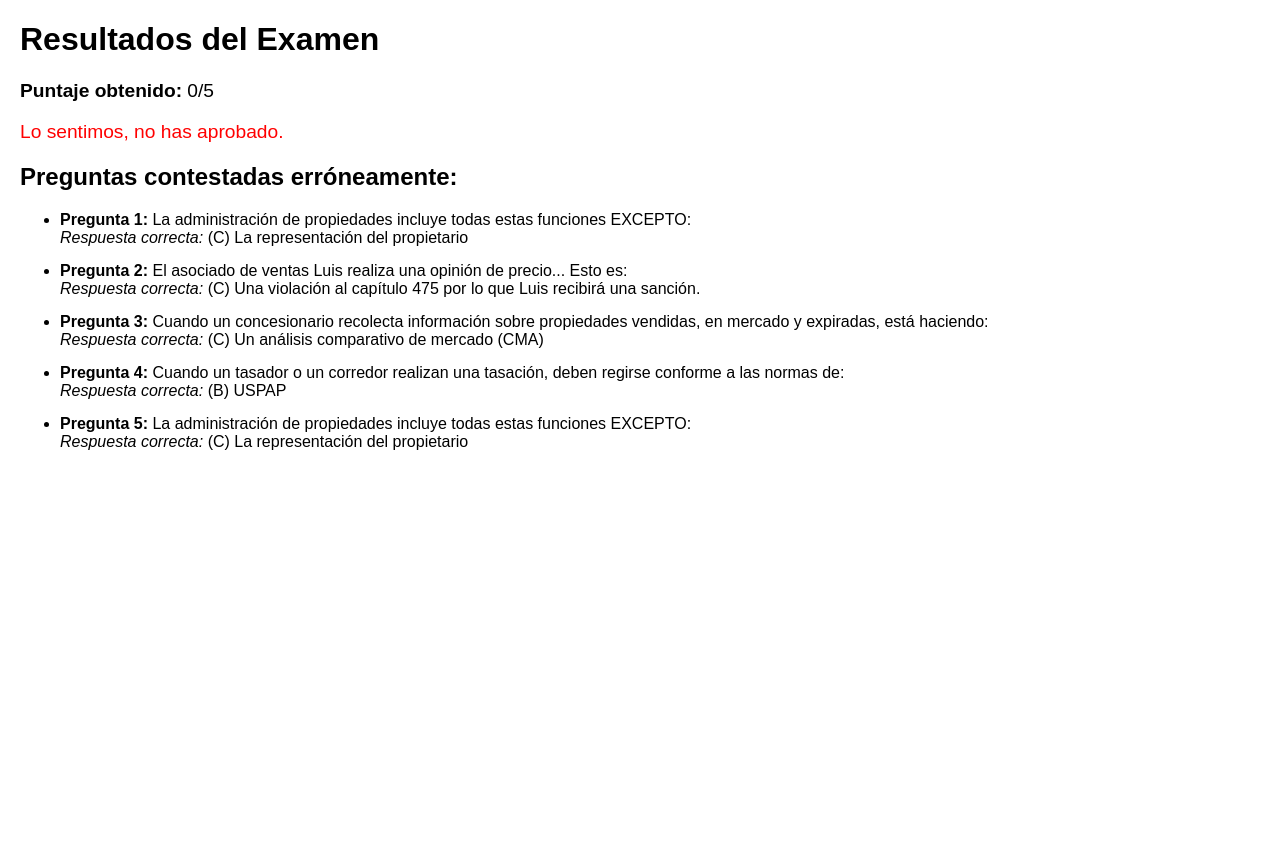
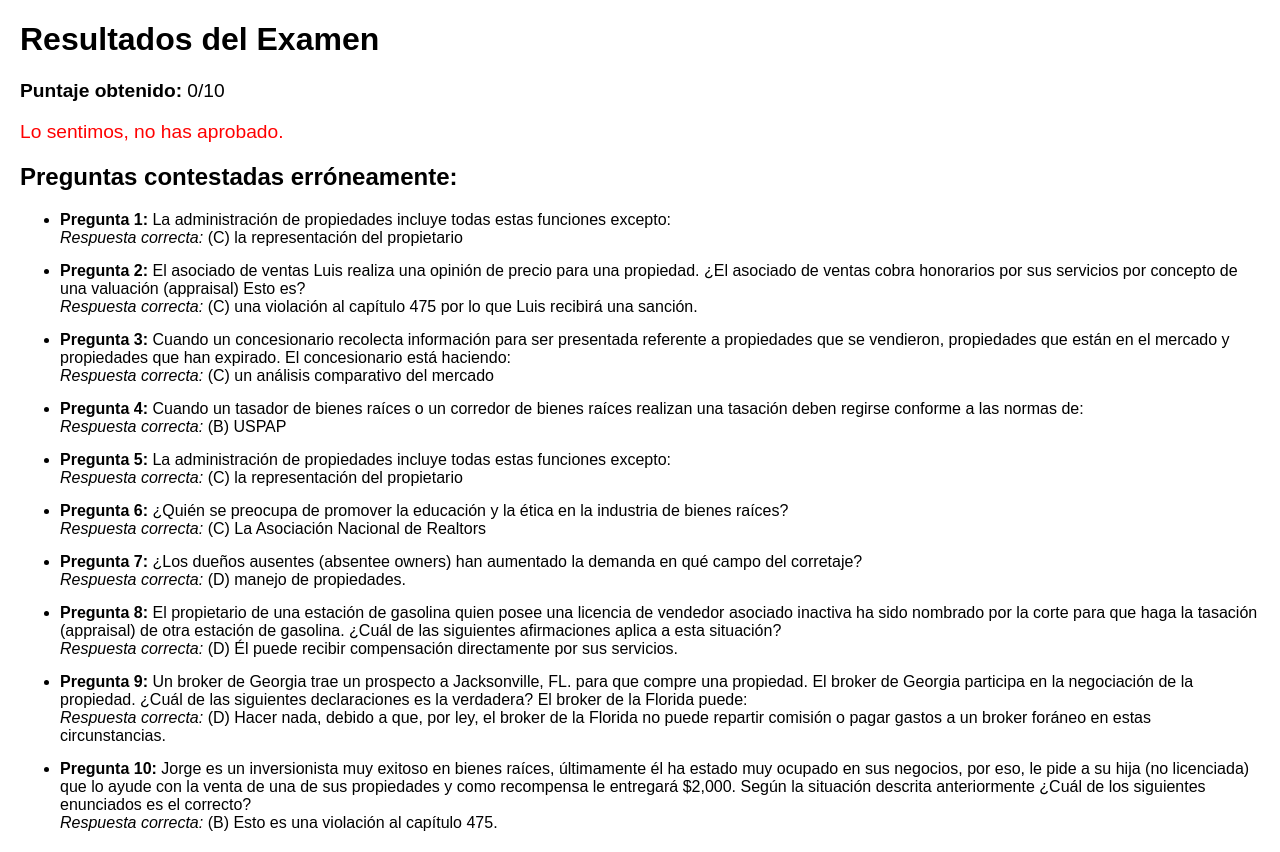
Before and after one commit to eclavijoyi/quiz, a Flask app: page /result in a window 1280 px wide. Before the commit the page ends 450 px from the top, so only its background shows below. Run offline with Flask 2, Linux system fonts and the light colour scheme.

Commit message:
Preguntas aleatorias

```diff
--- a/app.py
+++ b/app.py
@@ -1,5 +1,6 @@
 from flask import Flask, render_template, request, redirect, url_for, session
 import time
+import random
 
 app = Flask(__name__)
 app.secret_key = "clave-secreta-para-sessions"  # Cambia esto por una clave segura
@@ -13,65 +14,120 @@ app.secret_key = "clave-secreta-para-sessions"  # Cambia esto por una clave segu
 #   - "correct": respuesta correcta ("a", "b", "c" o "d")
 #
 # IMPORTANTE:
-#   - Aquí se muestran 5 preguntas de ejemplo. Deberás completar hasta las 100.
+#   - Aquí se muestran 10 preguntas de ejemplo. Deberás completar hasta las 100.
 # ---------------------------------------------------------------------
 
 questions = [
-    {
+   {
         "number": 1,
-        "question": "La administración de propiedades incluye todas estas funciones EXCEPTO:",
+        "question": "La administración de propiedades incluye todas estas funciones excepto:",
         "options": {
-            "a": "El cobro de la renta",
-            "b": "El alquiler de la propiedad",
-            "c": "La representación del propietario",
-            "d": "La supervisión y mantenimiento de la propiedad"
+            "a": "el cobro de la renta",
+            "b": "el alquiler de la propiedad",
+            "c": "la representación del propietario",
+            "d": "la supervisión y mantenimiento de la propiedad."
         },
-        "correct": "c"  # Ajusta según la clave real
+        "correct": "c"
     },
     {
         "number": 2,
-        "question": "El asociado de ventas Luis realiza una opinión de precio... Esto es:",
+        "question": "El asociado de ventas Luis realiza una opinión de precio para una propiedad. ¿El asociado de ventas cobra honorarios por sus servicios por concepto de una valuación (appraisal) Esto es?",
         "options": {
-            "a": "Una violación al Capítulo 120.",
-            "b": "Una violación a la ley de vivienda justa de 1968.",
-            "c": "Una violación al capítulo 475 por lo que Luis recibirá una sanción.",
-            "d": "Una violación a la ley de derechos civiles de 1866."
+            "a": "una violación al Capítulo 120.",
+            "b": "una violación a la ley de vivienda justa de 1968.",
+            "c": "una violación al capítulo 475 por lo que Luis recibirá una sanción.",
+            "d": "una violación a la ley de los derechos civiles de 1866."
         },
-        "correct": "c"  # Ajusta según la clave real
+        "correct": "c"
     },
     {
         "number": 3,
-        "question": "Cuando un concesionario recolecta información sobre propiedades vendidas, en mercado y expiradas, está haciendo:",
+        "question": "Cuando un concesionario recolecta información para ser presentada referente a propiedades que se vendieron, propiedades que están en el mercado y propiedades que han expirado. El concesionario está haciendo:",
         "options": {
-            "a": "Una valoración",
-            "b": "Un estimado de gastos",
-            "c": "Un análisis comparativo de mercado (CMA)",
-            "d": "Un GRM"
+            "a": "una Valoración",
+            "b": "un estimado de gastos",
+            "c": "un análisis comparativo del mercado",
+            "d": "un GRM"
         },
-        "correct": "c"  # Ajusta según la clave real
+        "correct": "c"
     },
     {
         "number": 4,
-        "question": "Cuando un tasador o un corredor realizan una tasación, deben regirse conforme a las normas de:",
+        "question": "Cuando un tasador de bienes raíces o un corredor de bienes raíces realizan una tasación deben regirse conforme a las normas de:",
         "options": {
             "a": "FREC",
             "b": "USPAP",
             "c": "FREAB",
             "d": "RESPA"
         },
-        "correct": "b"  # Ajusta según la clave real
+        "correct": "b"
     },
     {
         "number": 5,
-        "question": "La administración de propiedades incluye todas estas funciones EXCEPTO:",
+        "question": "La administración de propiedades incluye todas estas funciones excepto:",
         "options": {
-            "a": "El cobro de la renta",
-            "b": "El alquiler de la propiedad",
-            "c": "La representación del propietario",
-            "d": "La supervisión y mantenimiento de la propiedad"
+            "a": "el cobro de la renta",
+            "b": "el alquiler de la propiedad",
+            "c": "la representación del propietario",
+            "d": "la supervisión y mantenimiento de la propiedad."
         },
-        "correct": "c"  # Ajusta según la clave real
+        "correct": "c"
     },
+    {
+        "number": 6,
+        "question": "¿Quién se preocupa de promover la educación y la ética en la industria de bienes raíces?",
+        "options": {
+            "a": "FREC",
+            "b": "DBPR",
+            "c": "La Asociación Nacional de Realtors",
+            "d": "Las oficinas de bienes raíces"
+        },
+        "correct": "c"
+    },
+    {
+        "number": 7,
+        "question": "¿Los dueños ausentes (absentee owners) han aumentado la demanda en qué campo del corretaje?",
+        "options": {
+            "a": "corretaje de oportunidades de negocios",
+            "b": "ventas comerciales",
+            "c": "ventas de propiedades agrícolas",
+            "d": "manejo de propiedades."
+        },
+        "correct": "d"
+    },
+    {
+        "number": 8,
+        "question": "El propietario de una estación de gasolina quien posee una licencia de vendedor asociado inactiva ha sido nombrado por la corte para que haga la tasación (appraisal) de otra estación de gasolina. ¿Cuál de las siguientes afirmaciones aplica a esta situación?",
+        "options": {
+            "a": "Dado que esta persona posee una licencia de bienes raíces, él puede recibir compensación por este servicio de bienes raíces",
+            "b": "Él tendría que tener su licencia activa para poder recibir pago por su trabajo",
+            "c": "Él puede recibir compensación económica pero solamente de manos de un corredor",
+            "d": "Él puede recibir compensación directamente por sus servicios."
+        },
+        "correct": "d"
+    },
+    {
+        "number": 9,
+        "question": "Un broker de Georgia trae un prospecto a Jacksonville, FL. para que compre una propiedad. El broker de Georgia participa en la negociación de la propiedad. ¿Cuál de las siguientes declaraciones es la verdadera? El broker de la Florida puede:",
+        "options": {
+            "a": "Expresarle un sincero agradecimiento al broker de Georgia",
+            "b": "Pagarle al broker de Georgia sus gastos de estadía en la Florida",
+            "c": "Pagar al broker de Georgia un porcentaje de la comisión",
+            "d": "Hacer nada, debido a que, por ley, el broker de la Florida no puede repartir comisión o pagar gastos a un broker foráneo en estas circunstancias."
+        },
+        "correct": "d"
+    },
+    {
+        "number": 10,
+        "question": "Jorge es un inversionista muy exitoso en bienes raíces, últimamente él ha estado muy ocupado en sus negocios, por eso, le pide a su hija (no licenciada) que lo ayude con la venta de una de sus propiedades y como recompensa le entregará $2,000. Según la situación descrita anteriormente ¿Cuál de los siguientes enunciados es el correcto?",
+        "options": {
+            "a": "Ella puede hacer esto porque es su hija y su padre no tiene tiempo para hacerlo",
+            "b": "Esto es una violación al capítulo 475.",
+            "c": "Esto es legal si ella hubiera recibido menos de $2000 de compensación",
+            "d": "Esto no es una violación del capítulo 475"
+        },
+        "correct": "b"
+    }
     # ---------------------------------------------------------------------
     # Continúa aquí con el resto de las preguntas hasta llegar a 100.
     # ---------------------------------------------------------------------
@@ -79,16 +135,33 @@ questions = [
 
 TOTAL_QUESTIONS = len(questions)
 PASSING_SCORE = 75  # Se requieren al menos 75 puntos para aprobar
-EXAM_DURATION_SECONDS = 3 * 60 * 60 + 30 * 60  # 3 horas 30 minutos
+EXAM_DURATION_SECONDS = 90 * 60  # 90 minutos
 
+# ----------------------------------------------------------
+# Inicio del examen: se limpia la sesión y se establece el orden normal (sin mezclar)
+# ----------------------------------------------------------
 @app.route("/")
 def index():
-    # Inicia el examen: limpia la sesión, registra el tiempo de inicio y crea el diccionario de respuestas.
     session.clear()
     session["start_time"] = time.time()
     session["answers"] = {}
+    # Orden normal: del 1 al TOTAL_QUESTIONS sin mezclar.
+    session["questions_order"] = list(range(1, TOTAL_QUESTIONS + 1))
     return redirect(url_for("question", qnum=1))
 
+# ----------------------------------------------------------
+# Ruta para activar el modo aleatorio cuando el usuario lo presiona.
+# ----------------------------------------------------------
+@app.route("/randomize")
+def randomize():
+    session["questions_order"] = list(range(1, TOTAL_QUESTIONS + 1))
+    random.shuffle(session["questions_order"])
+    return redirect(url_for("question", qnum=1))
+
+# ----------------------------------------------------------
+# Ruta que muestra cada pregunta de forma secuencial según el orden definido.
+# Se muestra también cuántas preguntas faltan.
+# ----------------------------------------------------------
 @app.route("/question/<int:qnum>", methods=["GET", "POST"])
 def question(qnum):
     # Verificar si el tiempo del examen expiró.
@@ -101,23 +174,33 @@ def question(qnum):
     if request.method == "POST":
         answer = request.form.get("answer")
         answers = session.get("answers", {})
-        answers[str(qnum)] = answer
+        # Se obtiene el número real de la pregunta según el orden guardado.
+        current_qnum = session.get("questions_order")[qnum - 1]
+        answers[str(current_qnum)] = answer
         session["answers"] = answers
         if qnum < TOTAL_QUESTIONS:
             return redirect(url_for("question", qnum=qnum + 1))
         else:
             return redirect(url_for("result"))
 
-    # Obtener la pregunta actual.
-    current_question = next((q for q in questions if q["number"] == qnum), None)
+    # Obtener el número real de la pregunta a mostrar.
+    real_qnum = session.get("questions_order")[qnum - 1]
+    current_question = next((q for q in questions if q["number"] == real_qnum), None)
     if current_question is None:
         return "Pregunta no encontrada", 404
+
+    # Calcular cuántas preguntas faltan para terminar el examen.
+    remaining_count = TOTAL_QUESTIONS - qnum
 
     return render_template("question.html",
                            question=current_question,
                            remaining=int(remaining),
+                           remaining_count=remaining_count,
                            total=TOTAL_QUESTIONS)
 
+# ----------------------------------------------------------
+# Ruta que muestra el resultado del examen, incluyendo las preguntas erróneas.
+# ----------------------------------------------------------
 @app.route("/result")
 def result():
     answers = session.get("answers", {})
```
Also changed, not shown: templates/question.html (+12 -7 lines).
